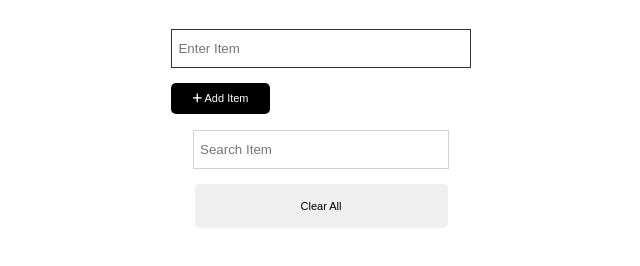
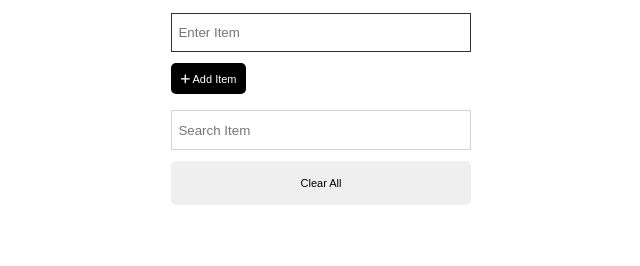
Before and after one commit to Rishav-Yadav/shopping-list, a plain HTML site: page index.html in a window 1280 px wide. Shown: the part 90-356 px from the top of the page, without its empty margins (319-959 px from the left). Drawn offline with Linux system fonts and the light colour scheme.

Commit message:
Rverting back

```diff
--- a/style.css
+++ b/style.css
@@ -21,32 +21,28 @@
 .dark-btn {
   background-color: black;
   color: white;
-  width: 33%;
+  width: 25%;
 }
 .clr-btn {
-  width: 55%;
+  width: 100%;
   padding: 1rem 2rem;
 }
 form {
-  margin-top: 1rem;
   display: flex;
   flex-direction: column;
   padding: 1rem 5rem 0.5rem 5rem;
 }
 input {
-  min-width: 200px;
-  max-width: 300px;
+  min-width: 300px;
   border: solid 1px #333;
   padding: 0.7rem 0.4rem;
-  margin-bottom: 0.9rem;
+  margin-bottom: 0.68rem;
 }
 
-/* .filter {
+.filter {
   padding: 0rem 5rem 0.5rem 5rem;
-} */
+}
 .filter input {
-  padding: 0.7rem 0.4rem;
-  width: 55.8%;
   border: 1px solid lightgray;
 }
 ul {
```
